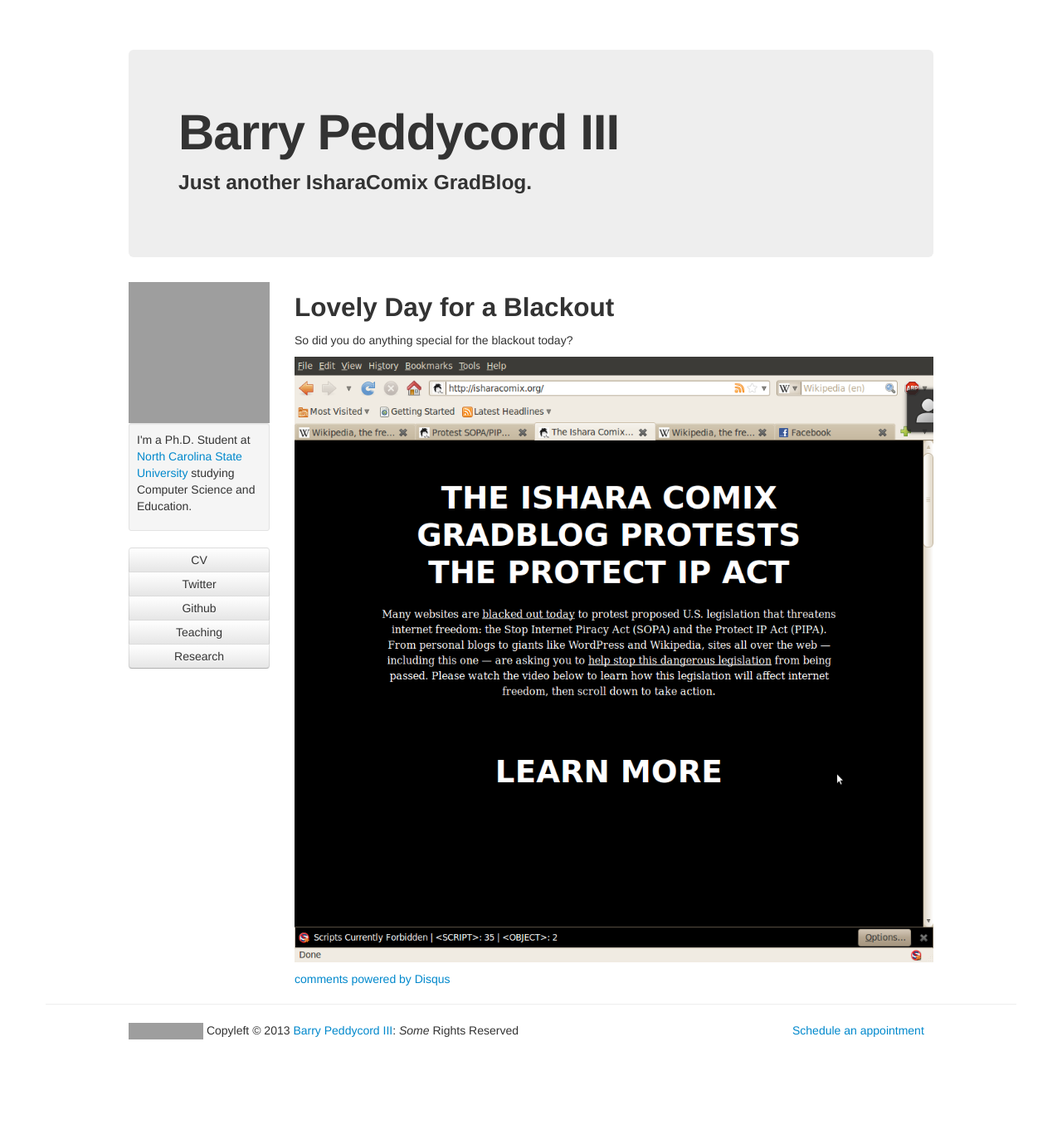
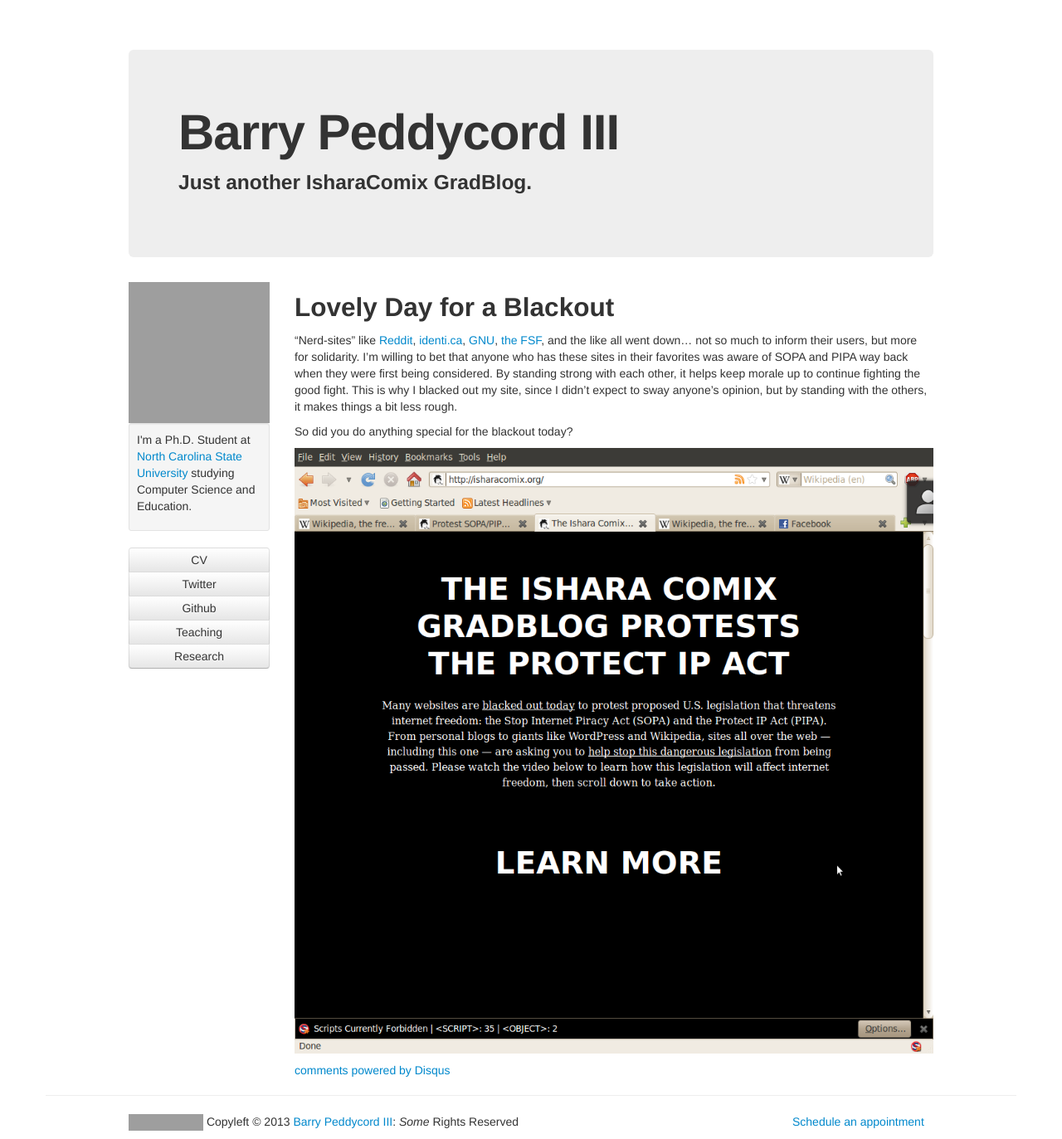
Before and after one commit to isharacomix/oldsite, a Jekyll site: the page built from _posts/2012-01-18-lovely-day-for-a-blackout.md, in a window 1280 px wide. Shown: the whole page at 83% size. Built offline with Jekyll 4.4.1, drawn with Linux system fonts in a browser that asks for light colours; comment, search, counter and statistics services are not loaded; before the commit the page ends 1263 px from its top, so only the background shows below that; grey boxes are pictures that could not be loaded.

```diff
--- a/_posts/2012-01-18-lovely-day-for-a-blackout.md
+++ b/_posts/2012-01-18-lovely-day-for-a-blackout.md
@@ -4,6 +4,9 @@
 ---
 
 
+
+"Nerd-sites" like <a href="http://reddit.com">Reddit</a>, <a href="http://identi.ca">identi.ca</a>, <a href="http://gnu.org">GNU</a>, <a href="http://fsf.org">the FSF</a>, and the like all went down... not so much to inform their users, but more for solidarity. I'm willing to bet that anyone who has these sites in their favorites was aware of SOPA and PIPA way back when they were first being considered. By standing strong with each other, it helps keep morale up to continue fighting the good fight. This is why I blacked out my site, since I didn't expect to sway anyone's opinion, but by standing with the others, it makes things a bit less rough.
+
 So did you do anything special for the blackout today?
 
 ![Photo]({{ site.baseurl }}img/screen_sopa.png)
```
